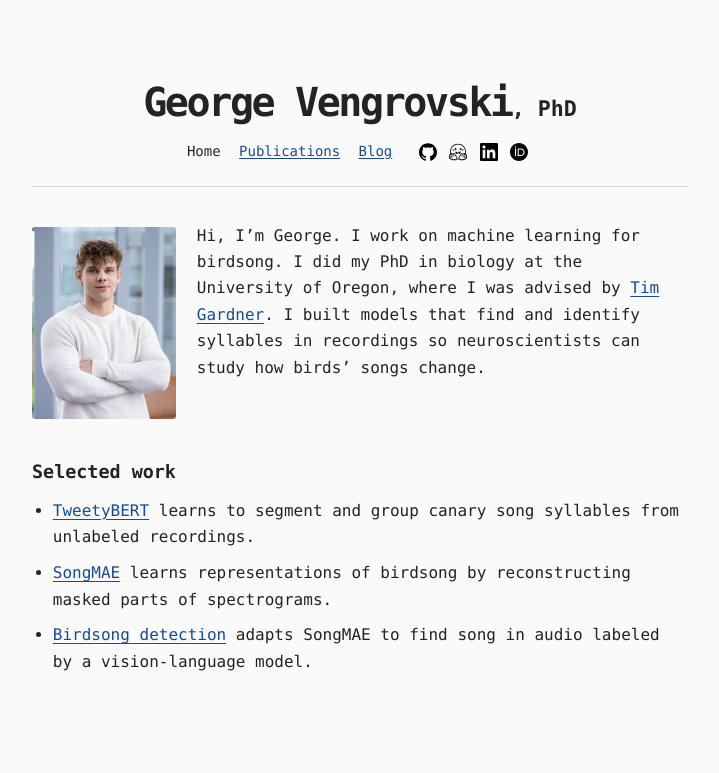
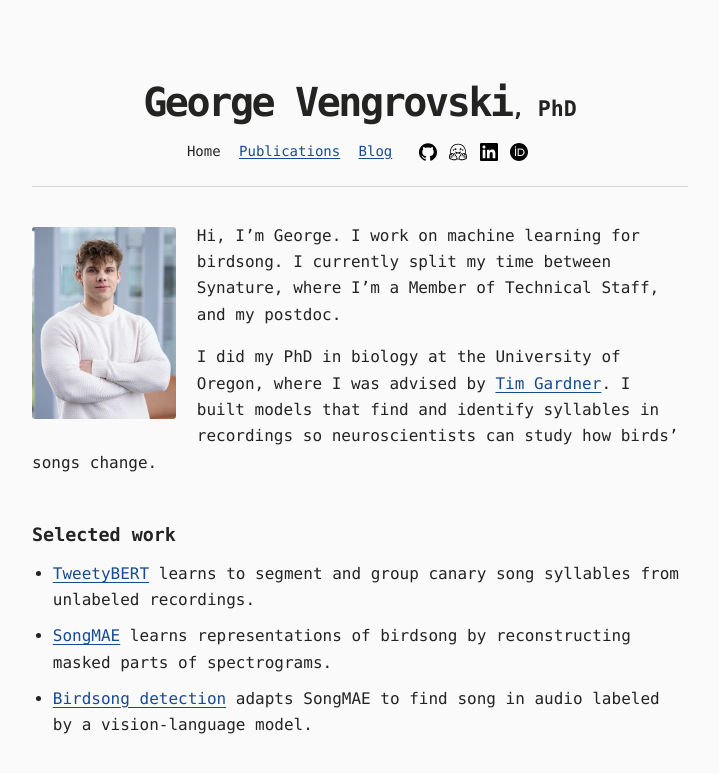
Before and after one commit to georgevenven/personal_website, a Jekyll site: the page built from index.md, in a window 1280 px wide. Shown: the top 773 px of the page, without its empty margins (280-999 px from the left). Built offline with Jekyll 4.4.1, drawn with Linux system fonts in a browser that asks for light colours.

Commit message:
Add current Synature and postdoc roles to homepage

```diff
--- a/index.md
+++ b/index.md
@@ -5,7 +5,8 @@ title: Home
 
 <div class="intro">
   <img class="portrait" src="{{ '/assets/images/gardner-lab-portrait.jpg' | relative_url }}" alt="George Vengrovski" width="900" height="600">
-  <p>Hi, I’m George. I work on machine learning for birdsong. I did my PhD in biology at the University of Oregon, where I was advised by <a href="https://knightcampus.uoregon.edu/tim-gardner">Tim Gardner</a>. I built models that find and identify syllables in recordings so neuroscientists can study how birds’ songs change.</p>
+  <p>Hi, I’m George. I work on machine learning for birdsong. I currently split my time between Synature, where I’m a Member of Technical Staff, and my postdoc.</p>
+  <p>I did my PhD in biology at the University of Oregon, where I was advised by <a href="https://knightcampus.uoregon.edu/tim-gardner">Tim Gardner</a>. I built models that find and identify syllables in recordings so neuroscientists can study how birds’ songs change.</p>
 </div>
 
 ## Selected work
```
